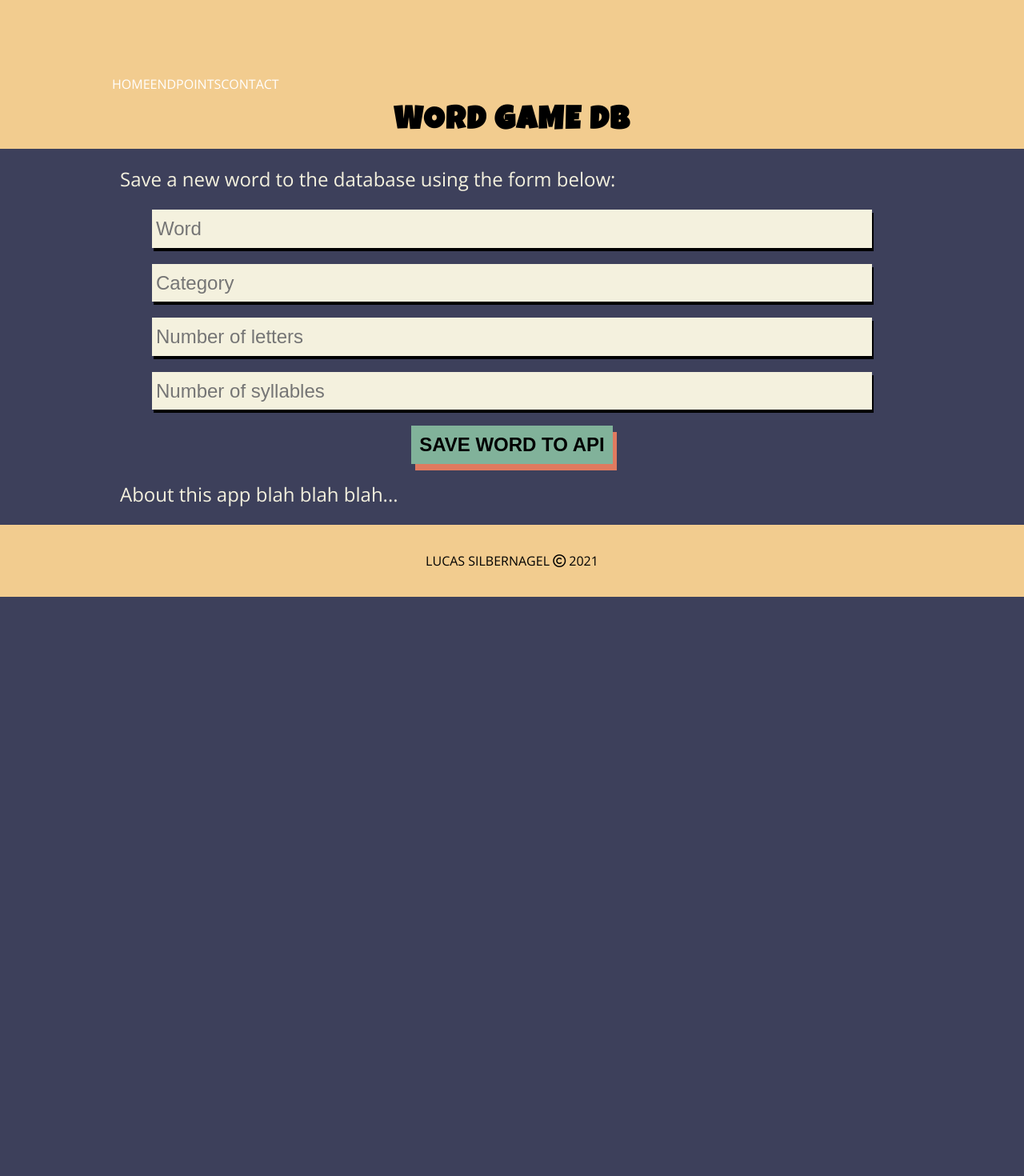
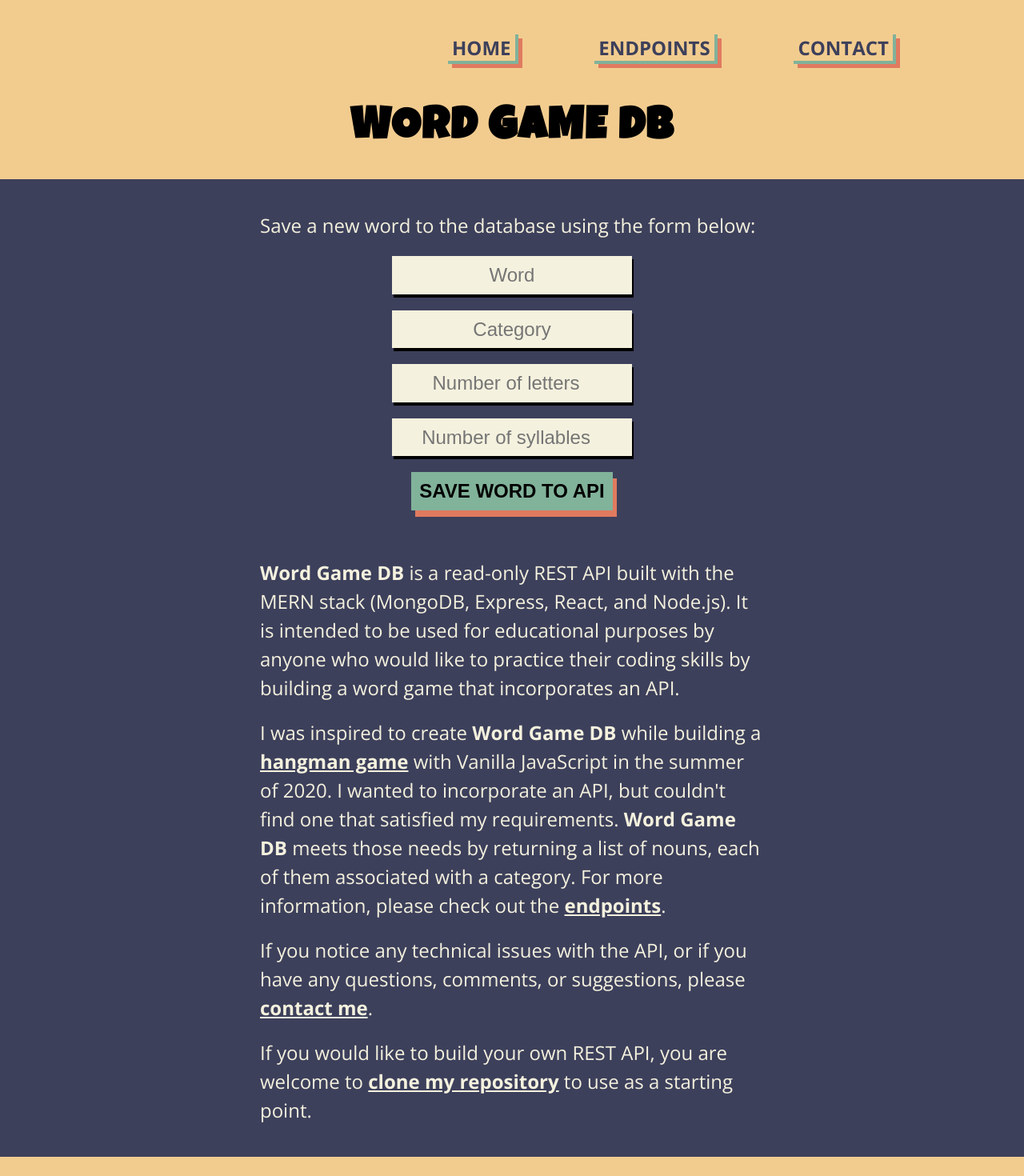
Before and after one commit to LucasSilbernagel/wordGameDB, a React (Create React App) app in the folder client/: page / in a window 1280 px wide. Shown: the top 1470 px of the page at 80% size. Before the commit the page ends 800 px from the top, so only its background shows below. Built offline with nearby package versions, Linux system fonts and the light colour scheme.

Commit message:
completed homepage styling and content

```diff
--- a/client/src/components/Button.styled.js
+++ b/client/src/components/Button.styled.js
@@ -9,12 +9,12 @@ export const StyledButton = styled.button`
   padding: 10px;
   box-shadow: 5px 8px ${({ theme }) => theme.primaryAccent};
   cursor: pointer;
-  transition: all 0.5s;
+  transition: all 0.4s;
   &:hover,
   &:focus {
-    transform: scale(1.05);
+    box-shadow: 5px 8px ${({ theme }) => theme.primaryLight};
   }
   &:active {
-    box-shadow: 2px 4px ${({ theme }) => theme.primaryAccent};
+    box-shadow: 2px 4px ${({ theme }) => theme.primaryLight};
   }
 `;
--- a/client/src/components/Footer/Footer.styled.js
+++ b/client/src/components/Footer/Footer.styled.js
@@ -5,14 +5,13 @@ export const StyledFooter = styled.footer`
   p {
     text-transform: uppercase;
     text-align: center;
-    font-size: 1rem;
+    font-size: 1.1rem;
     color: ${({ theme }) => theme.secondaryDark};
     a {
       color: ${({ theme }) => theme.secondaryDark};
-      text-decoration: none;
       &:hover,
       &:focus {
-        text-decoration: underline;
+        text-decoration: none;
       }
     }
   }
--- a/client/src/components/Header/DesktopNavigation/DesktopNavigation.styled.js
+++ b/client/src/components/Header/DesktopNavigation/DesktopNavigation.styled.js
@@ -5,12 +5,27 @@ export const StyledDesktopNavigation = styled.nav`
   display: none;
   @media (min-width: 576px) {
       display: flex;
+      justify-content: right;
     }
   ul {
     display: flex;
+    justify-content: space-between;
+    width: 600px;
+    padding: 20px;
   }
   a {
-    color: #FFFFFF;
-  text-decoration: none;
+    color: ${({ theme }) => theme.primaryDark};
+    transition: all 0.4s;
+    padding: 0px 5px;
+    font-weight: 700;
+    text-decoration: none;
+    font-size: 1.5rem;
+    border-right: 4px solid ${({ theme }) => theme.secondaryAccent};
+    border-bottom: 4px solid ${({ theme }) => theme.secondaryAccent};
+    box-shadow: 5px 5px ${({ theme }) => theme.primaryAccent};
+    &:hover,
+    &:focus {
+      box-shadow: 5px 5px ${({ theme }) => theme.primaryLight};
+    }
   }
 `;
--- a/client/src/components/Header/Header.styled.js
+++ b/client/src/components/Header/Header.styled.js
@@ -1,7 +1,7 @@
 import styled from 'styled-components';
 
 export const StyledHeader = styled.header`
-  padding: 80px 0px 10px 0px;
+  padding: 80px 0px 20px 0px;
   h1 {
     font-family: ${({ theme }) => theme.headerFont};
     text-transform: uppercase;
@@ -9,5 +9,12 @@ export const StyledHeader = styled.header`
     text-align: center;
     font-size: 2.5rem;
     letter-spacing: 2px;
+    padding: 20px 0px;
+  }
+  @media(min-width: 576px) {
+    padding: 10px 0px;
+    h1 {
+      font-size: 3.5rem;
+    }
   }
 `;
--- a/client/src/components/Home/About/About.js
+++ b/client/src/components/Home/About/About.js
@@ -1,11 +1,22 @@
 import { StyledAbout } from './About.styled';
+import { Link } from "react-router-dom";
 
 function About() {
 
   return (
-
     <StyledAbout>
-      About this app blah blah blah...
+      <p>
+        <span>Word Game DB</span> is a read-only REST API built with the MERN stack (MongoDB, Express, React, and Node.js). It is intended to be used for educational purposes by anyone who would like to practice their coding skills by building a word game that incorporates an API.
+      </p>
+      <p>
+        I was inspired to create <span>Word Game DB</span> while building a <a href="https://github.com/LucasSilbernagel/hangman" target="_blank" rel="noopener noreferrer">hangman game</a> with Vanilla JavaScript in the summer of 2020. I wanted to incorporate an API, but couldn't find one that satisfied my requirements. <span>Word Game DB</span> meets those needs by returning a list of nouns, each of them associated with a category. For more information, please check out the <Link to="/endpoints">endpoints</Link>.
+      </p>
+      <p>
+        If you notice any technical issues with the API, or if you have any questions, comments, or suggestions, please <Link to="/contact">contact me</Link>.
+      </p>
+      <p>
+        If you would like to build your own REST API, you are welcome to <a href="https://github.com/LucasSilbernagel/word-game-api" target="_blank" rel="noopener noreferrer">clone my repository</a> to use as a starting point.
+      </p>
     </StyledAbout>
   )
 }
--- a/client/src/components/Home/About/About.styled.js
+++ b/client/src/components/Home/About/About.styled.js
@@ -1,5 +1,16 @@
 import styled from 'styled-components';
 
-export const StyledAbout = styled.p`
-
+export const StyledAbout = styled.section`
+  padding: 20px 0px;
+  span {
+    font-weight: 700;
+  }
+  a {
+    color: ${({ theme }) => theme.primaryLight};
+    font-weight: 700;
+    &:hover,
+    &:focus {
+      text-decoration: none;
+    }
+  }
 `;
--- a/client/src/components/Home/SaveNewWord/SaveNewWord.js
+++ b/client/src/components/Home/SaveNewWord/SaveNewWord.js
@@ -53,10 +53,10 @@ class SaveNewWord extends Component {
           <input id="category" required type="text" placeholder="Category" onChange={this.handleChange} />
 
           <label htmlFor="numLetters" className="sr-only">Number of letters</label>
-          <input id="numLetters" required type="number" placeholder="Number of letters" onChange={this.handleChange} />
+          <input id="numLetters" required type="number" min="1" placeholder="Number of letters" onChange={this.handleChange} />
 
           <label htmlFor="numSyllables" className="sr-only">Number of syllables</label>
-          <input id="numSyllables" required type="number" placeholder="Number of syllables" onChange={this.handleChange} />
+          <input id="numSyllables" required type="number" min="1" placeholder="Number of syllables" onChange={this.handleChange} />
 
           <StyledButton type="submit" onClick={this.saveWord}>Save word to API</StyledButton>
         </form>
--- a/client/src/components/Home/SaveNewWord/SaveNewWord.styled.js
+++ b/client/src/components/Home/SaveNewWord/SaveNewWord.styled.js
@@ -1,6 +1,7 @@
 import styled from 'styled-components';
 
-export const StyledSaveNewWord = styled.div`
+export const StyledSaveNewWord = styled.section`
+  padding: 20px 0px;
   form {
     margin: 0 auto;
     display: flex;
@@ -12,9 +13,11 @@ export const StyledSaveNewWord = styled.div`
       background-color: ${({ theme }) => theme.primaryLight};
       box-shadow: 2px 4px ${({ theme }) => theme.secondaryDark};
       width: 100%;
+      max-width: 300px;
+      text-align: center;
       font-size: 1.5rem;
       border: none;
-      padding: 10px 5px;
+      padding: 10px 20px;
       &[type=number] {
         appearance: textfield;
       }
--- a/client/src/globalStyles.js
+++ b/client/src/globalStyles.js
@@ -35,6 +35,13 @@ li {
 
 p {
   padding: 0px 10px;
-  font-size: 1.5rem;
+  font-size: 1.4rem;
+  margin: 20px auto;
+  max-width: 650px;
+  line-height: 1.3;
+  @media (min-width: 576px) {
+    font-size: 1.5rem;
+    line-height: 1.5;
+  }
 }
 `
```
Also changed, not shown: 1 other file (tests, documents, lock files or other folders).
